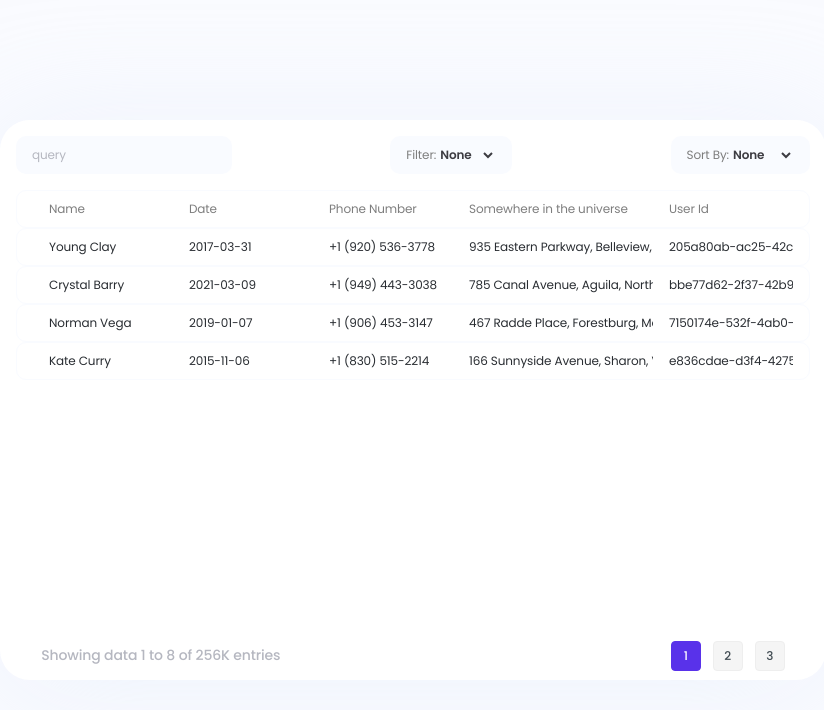
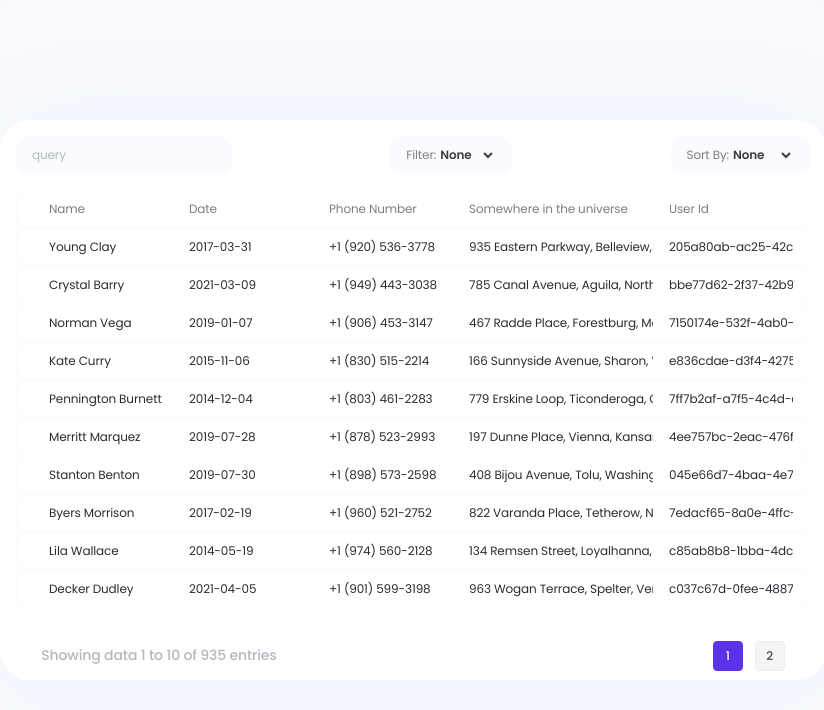
Before and after one commit to mohammadamin16/exploriask, a React (Vite) app: page / in a window 1280 px wide. Shown: the top 710 px of the page, without its empty margins (227-1051 px from the left). Built offline with nearby package versions, Linux system fonts and the light colour scheme.

Commit message:
add pagination

```diff
--- a/src/components/table/Table.tsx
+++ b/src/components/table/Table.tsx
@@ -1,6 +1,24 @@
 import styles from "./Table.module.css";
 import records from "../../records.json";
-import { useMemo } from "react";
+import { useEffect, useMemo, useState } from "react";
+
+// getNearPages(0, 10) => [0, 1, 2]
+// getNearPages(1, 10) => [0, 1, 2, 3]
+// getNearPages(2, 10) => [1, 2, 3, 4]
+// getNearPages(3, 10) => [2, 3, 4, 5]
+function getNearPages(
+  activePage: number,
+  totalPages: number,
+  raduis: number = 1
+) {
+  const pages = [];
+  for (let i = activePage - raduis; i <= activePage + raduis; i++) {
+    if (i >= 0 && i < totalPages) {
+      pages.push(i);
+    }
+  }
+  return pages;
+}
 
 interface Record {
   id: string;
@@ -9,10 +27,26 @@ interface Record {
   address: string;
   phone: string;
 }
+const PAGE_SIZE = 10;
 export const Table = () => {
   const finalRecords = useMemo<Record[]>(() => {
     return records;
   }, []);
+  const [activePage, setActivePage] = useState(0);
+  const pages = useMemo(() => {
+    const pages = [];
+    for (let i = 0; i < finalRecords.length; i += PAGE_SIZE) {
+      pages.push(finalRecords.slice(i, i + PAGE_SIZE));
+    }
+    return pages;
+  }, [finalRecords]);
+  const nearPages = useMemo(() => {
+    return getNearPages(activePage, pages.length, 1);
+  }, [activePage, pages]);
+  useEffect(() => {
+    console.log("activePage: ", activePage);
+    console.log(getNearPages(activePage, pages.length, 1));
+  }, [activePage, pages]);
   return (
     <div className={styles.container}>
       <div className={styles.options}>
@@ -49,8 +83,10 @@ export const Table = () => {
           </div>
           <div className={styles.cell}>User Id</div>
         </div>
-        {records.slice(0, 4).map((item) => (
-          <div className={styles.row}>
+        {records
+          .slice(activePage * PAGE_SIZE, activePage * PAGE_SIZE + PAGE_SIZE)
+          .map((item) => (
+            <div key={item.id} className={styles.row}>
               <div className={styles.cell}>{item.name}</div>
               <div role="date" className={styles.cell}>
                 {item.date}
@@ -64,13 +100,21 @@ export const Table = () => {
           ))}
       </div>
       <div className={styles.footer}>
-        <p>Showing data 1 to 8 of 256K entries</p>
+        <p>
+          Showing data {activePage * PAGE_SIZE + 1} to{" "}
+          {activePage * PAGE_SIZE + PAGE_SIZE} of {finalRecords.length} entries
+        </p>
         <div className={styles.pagination}>
-          <div data-active={true} className={styles.page}>
-            1
+          {nearPages.map((pageIndex) => (
+            <div
+              key={pageIndex}
+              onClick={() => setActivePage(pageIndex)}
+              data-active={pageIndex === activePage}
+              className={styles.page}
+            >
+              {pageIndex + 1}
             </div>
-          <div className={styles.page}>2</div>
-          <div className={styles.page}>3</div>
+          ))}
         </div>
       </div>
     </div>
```
Lines whose indentation alone changed are shown as unchanged.
